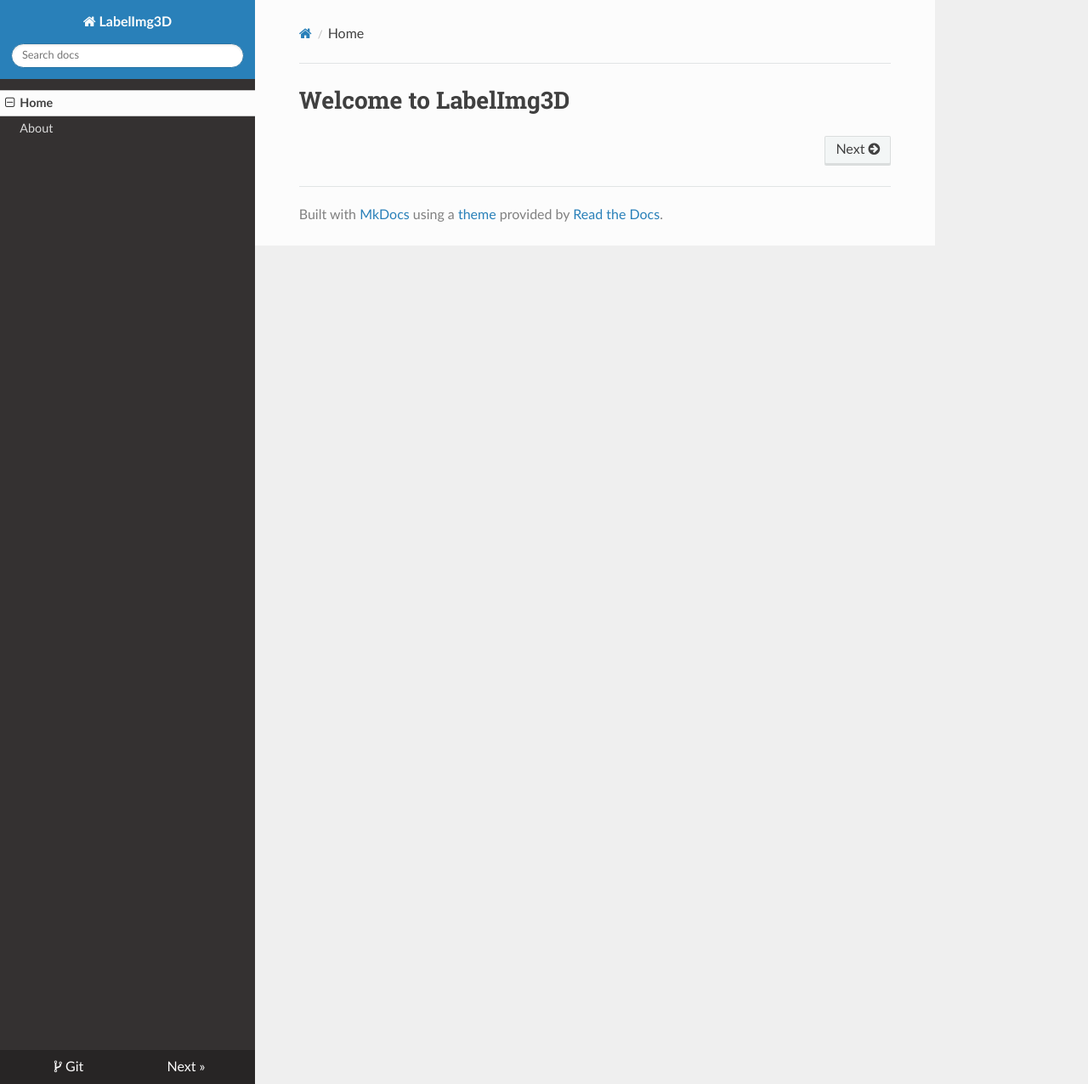
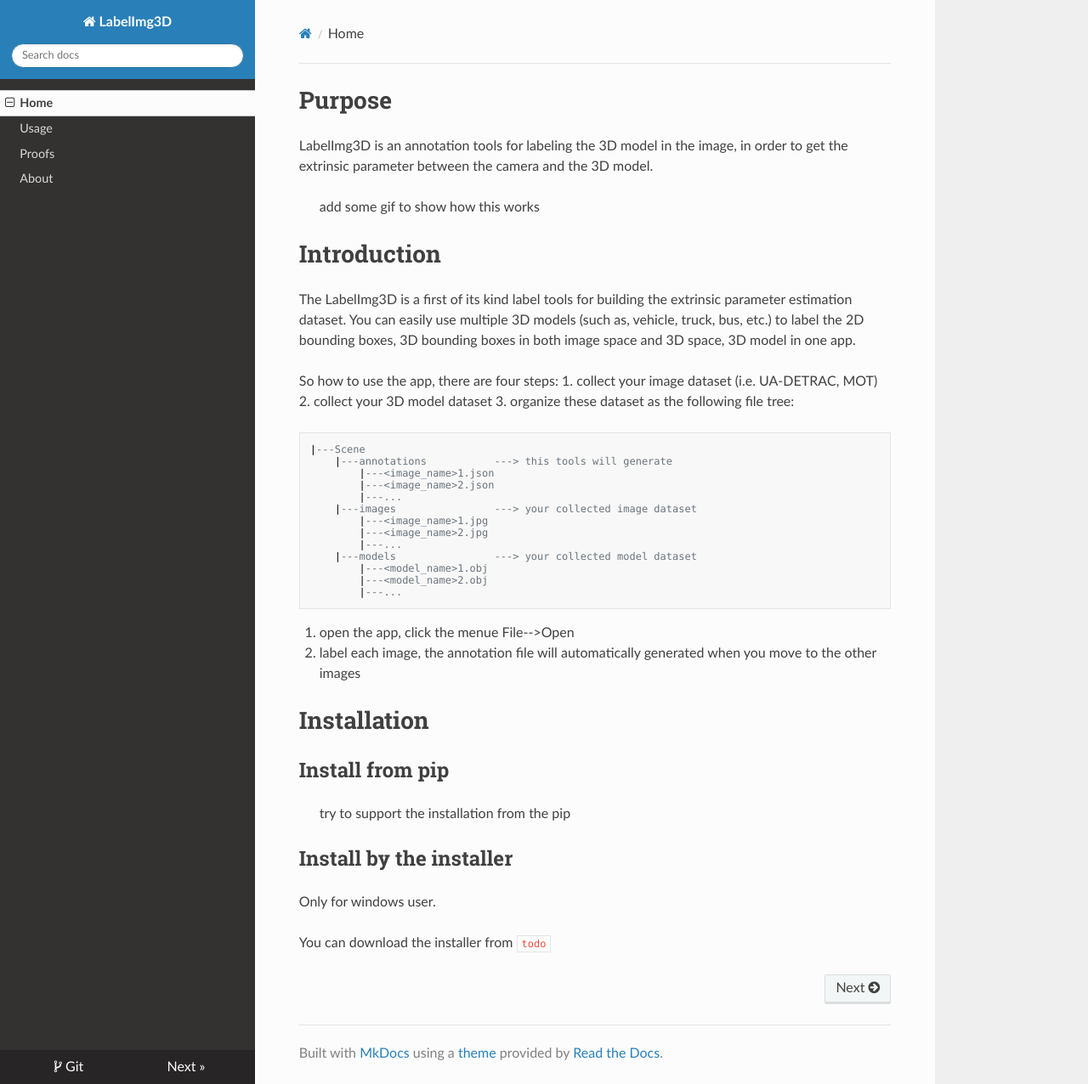
Before and after one commit to CongliangLi/LabelImg3D, an MkDocs documentation site: the page built from docs/index.md, in a window 1280 px wide and 1276 px high. Shown: the whole window at 85% size. Built offline with MkDocs 1.6.1, drawn with Linux system fonts in a browser that asks for light colours; nearby versions of some CDN libraries.

Commit message:
build the structure of the docs

````diff
--- a/docs/index.md
+++ b/docs/index.md
@@ -1 +1,43 @@
-# Welcome to LabelImg3D
+# Purpose
+
+LabelImg3D is an annotation tools for labeling the 3D model in the image, in order to get the extrinsic parameter between the camera and the 3D model.
+
+> add some gif to show how this works
+
+# Introduction
+
+The LabelImg3D is a first of its kind label tools for building the extrinsic parameter estimation dataset. You can easily use multiple 3D models (such as, vehicle, truck, bus, etc.) to label the 2D bounding boxes, 3D bounding boxes in both image space and 3D space, 3D model in one app.
+
+So how to use the app, there are four steps:
+1. collect your image dataset (i.e. UA-DETRAC, MOT)
+2. collect your 3D model dataset
+3. organize these dataset as the following file tree:
+
+```
+|---Scene
+    |---annotations           ---> this tools will generate
+        |---<image_name>1.json
+        |---<image_name>2.json
+        |---...
+    |---images                ---> your collected image dataset
+        |---<image_name>1.jpg
+        |---<image_name>2.jpg
+        |---...
+    |---models                ---> your collected model dataset
+        |---<model_name>1.obj
+        |---<model_name>2.obj
+        |---...
+```
+4. open the app, click the menue File-->Open
+5. label each image, the annotation file will automatically generated when you move to the other images
+
+# Installation
+## Install from pip
+
+> try to support the installation from the pip
+
+
+## Install by the installer
+Only for windows user.
+
+You can download the installer from `todo`
--- a/mkdocs.yml
+++ b/mkdocs.yml
@@ -4,6 +4,8 @@ site_dir: public
 repo_url: http://git.chd.gold:3000/shijie/LabelImg3D/
 nav:
     - Home: index.md
+    - Usage: usage.md
+    - Proofs: proofs.md
     - About: about.md
 theme: readthedocs
 markdown_extensions:
````
Also changed, not shown: docs/proofs.md (added), docs/usage.md (added).
